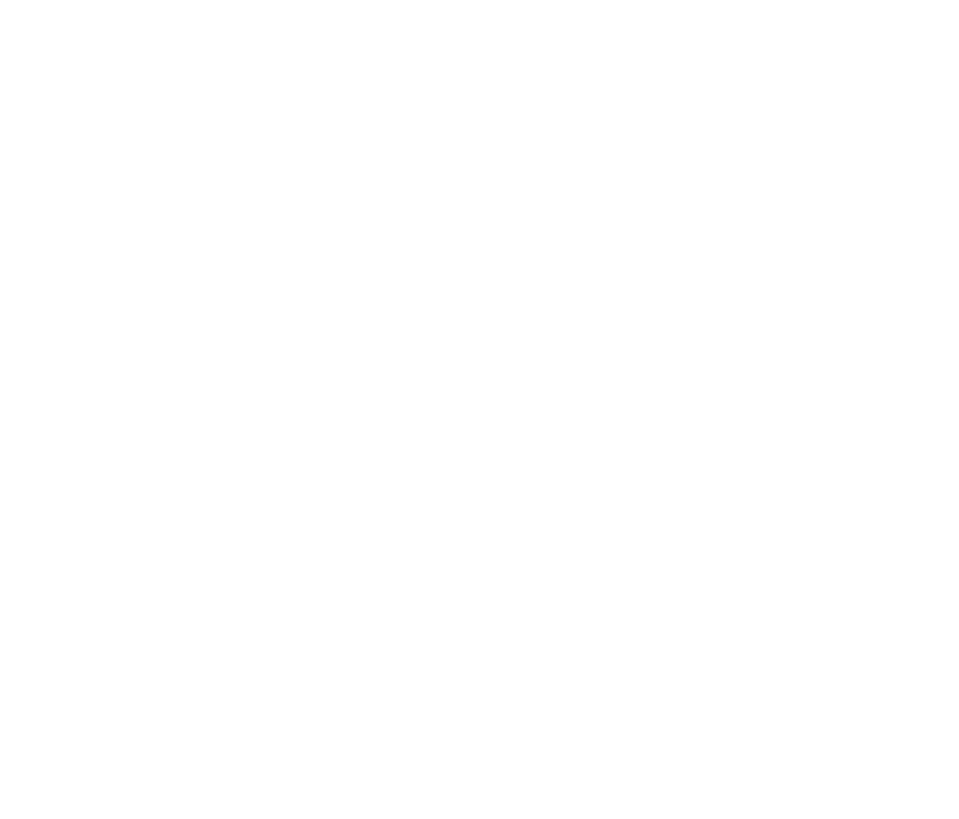
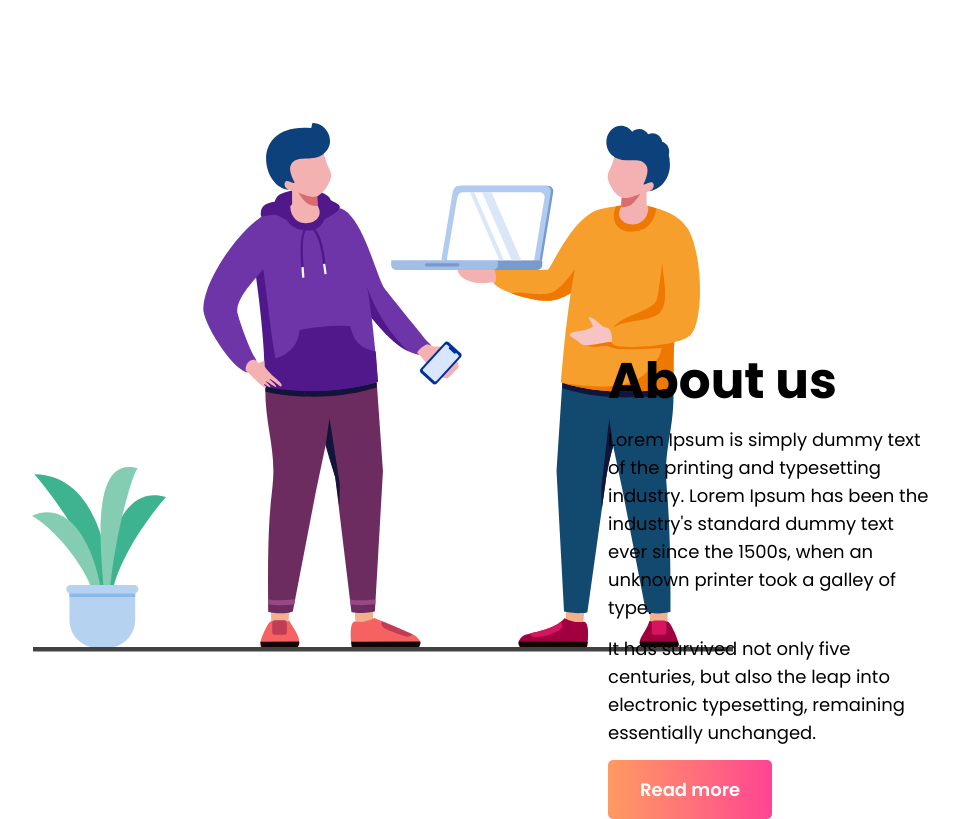
Before and after one commit to rStelmach/devsforest-landing, a Vue app: page / in a window 1280 px wide. Shown: the part 980-1799 px from the top of the page, without its empty margins (160-1119 px from the left). Before the commit the page ends 975 px from the top, so only its background shows below. Built offline with nearby package versions, Linux system fonts and the light colour scheme.

Commit message:
added new AboutUs component

```diff
--- a/src/App.vue
+++ b/src/App.vue
@@ -1,12 +1,14 @@
 <template>
   <LandingPage />
+  <AboutUs />
 </template>
 
 <script>
 import LandingPage from './components/LandingPage.vue';
+import AboutUs from './components/AboutUs.vue';
 
 export default {
-  components: { LandingPage },
+  components: { LandingPage, AboutUs },
 };
 </script>
 
--- /dev/null
+++ b/src/components/AboutUs.vue
@@ -0,0 +1,68 @@
+<template>
+  <div class="container">
+    <img src="../images/aboutus.svg" alt="about us" />
+    <div class="text">
+      <h1>About us</h1>
+      <p>
+        Lorem Ipsum is simply dummy text of the printing and typesetting industry. Lorem Ipsum has been the industry's
+        standard dummy text ever since the 1500s, when an unknown printer took a galley of type.
+      </p>
+      <p>
+        It has survived not only five centuries, but also the leap into electronic typesetting, remaining essentially
+        unchanged.
+      </p>
+      <button>Read more</button>
+    </div>
+  </div>
+</template>
+
+<script>
+export default {};
+</script>
+
+<style lang="scss" scoped>
+.container {
+  min-width: 100vw;
+  min-height: 100vh;
+  // background-color: green;
+
+  img {
+    margin-top: 10%;
+    margin-left: 15%;
+  }
+  .text {
+    width: 25.5%;
+    height: 10%;
+    margin-left: 60%;
+    margin-top: -24%;
+    h1 {
+      color: black;
+      font-size: 50px;
+      line-height: 58px;
+      margin-bottom: 5%;
+    }
+    p {
+      color: black;
+      font-size: 18px;
+      line-height: 28px;
+      margin-bottom: 4%;
+    }
+    button {
+      color: white;
+      font-size: 18px;
+      font-weight: 600;
+      padding: 1rem 2rem;
+      border: none;
+      border-radius: 5px;
+      background: rgb(255, 154, 98);
+      background: linear-gradient(
+        90deg,
+        rgba(255, 154, 98, 1) 0%,
+        rgba(255, 114, 121, 1) 50%,
+        rgba(255, 68, 147, 1) 100%
+      );
+      cursor: pointer;
+    }
+  }
+}
+</style>
--- a/src/components/LandingPage.vue
+++ b/src/components/LandingPage.vue
@@ -1,6 +1,5 @@
 <template>
   <div class="landing">
-    <header>Devsforest</header>
     <Navbar />
     <Hero />
   </div>
@@ -16,19 +15,13 @@
 </script>
 
 <style lang="scss" scoped>
-header {
-  margin-left: 7%;
-  margin-top: 2%;
-  font-weight: 500;
-  font-size: 30px;
-}
-
 .landing {
   display: flex;
   flex-direction: column;
   min-width: 100vw;
-  min-height: 100vh;
+  min-height: 110vh;
   background-image: url('../images/background.svg');
+  background-size: cover;
   background-repeat: no-repeat;
 }
 </style>
--- a/src/layouts/Navbar.vue
+++ b/src/layouts/Navbar.vue
@@ -1,4 +1,5 @@
 <template>
+  <header>Devsforest</header>
   <nav>
     <ul>
       <li><a>Home</a></li>
@@ -20,6 +21,12 @@
   font-family: 'Poppins', sans-serif;
   margin: 0;
   padding: 0;
+}
+header {
+  margin-left: 7%;
+  margin-top: 2%;
+  font-weight: 500;
+  font-size: 30px;
 }
 
 nav {
```
Also changed, not shown: src/images/aboutus.svg (added).
